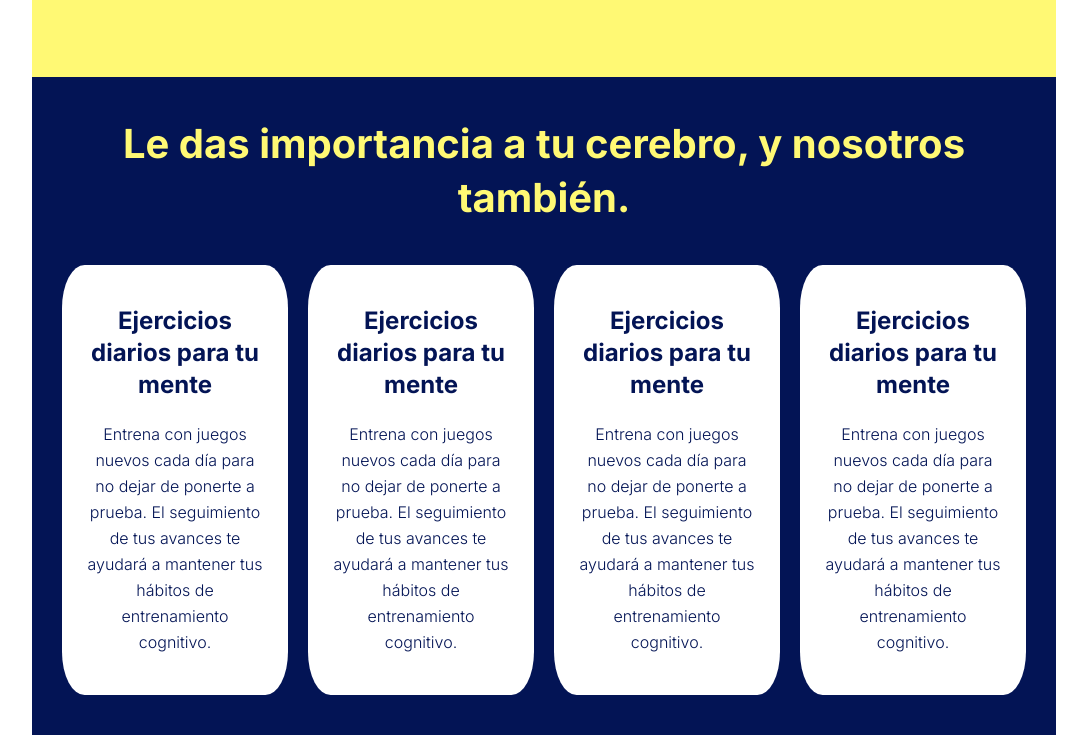
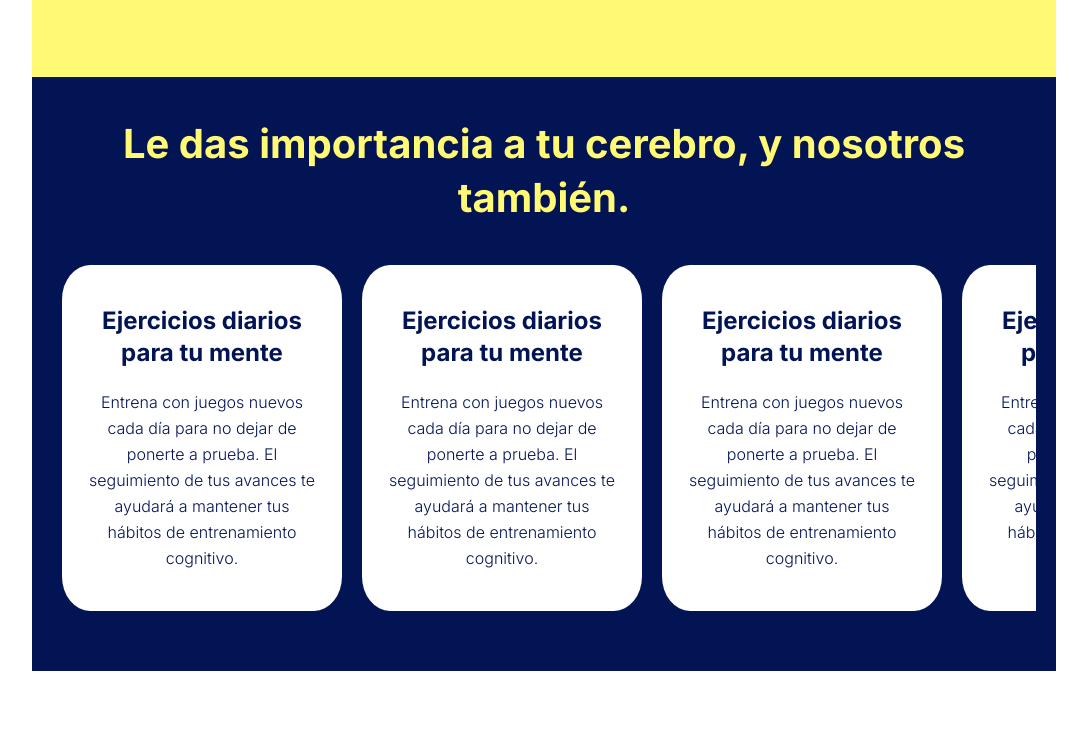
Before and after one commit to alexadictiva/workingGood, a plain HTML site: page index.html in a window 1280 px wide. Shown: the part 1722-2457 px from the top of the page, without its empty margins (96-1183 px from the left). After the commit the page ends 2393 px from the top, so only its background shows below. Drawn offline with Linux system fonts and the light colour scheme.

Commit message:
Estilizando la seccion Videgames con scroll horizontal

```diff
--- a/index.html
+++ b/index.html
@@ -126,39 +126,41 @@
         <section class="videogamesContainer">
           <div class="videogamesContent">
             <h2>Le das importancia a tu cerebro, y nosotros también.</h2>
-            <div class="videogamesCarousel">
-              <article class="videogameCard">
+            <div class="videogamesCarouselContainer">
+              <div class="videogamesCarouselContent">
+                <article class="card">
                   <h3>Ejercicios diarios para tu mente</h3>
                   <p>
-                  Entrena con juegos nuevos cada día para no dejar de ponerte a
-                  prueba. El seguimiento de tus avances te ayudará a mantener
-                  tus hábitos de entrenamiento cognitivo.
+                    Entrena con juegos nuevos cada día para no dejar de ponerte
+                    a prueba. El seguimiento de tus avances te ayudará a
+                    mantener tus hábitos de entrenamiento cognitivo.
                   </p>
                 </article>
-              <article class="videogameCard">
+                <article class="card">
                   <h3>Ejercicios diarios para tu mente</h3>
                   <p>
-                  Entrena con juegos nuevos cada día para no dejar de ponerte a
-                  prueba. El seguimiento de tus avances te ayudará a mantener
-                  tus hábitos de entrenamiento cognitivo.
+                    Entrena con juegos nuevos cada día para no dejar de ponerte
+                    a prueba. El seguimiento de tus avances te ayudará a
+                    mantener tus hábitos de entrenamiento cognitivo.
                   </p>
                 </article>
-              <article class="videogameCard">
+                <article class="card">
                   <h3>Ejercicios diarios para tu mente</h3>
                   <p>
-                  Entrena con juegos nuevos cada día para no dejar de ponerte a
-                  prueba. El seguimiento de tus avances te ayudará a mantener
-                  tus hábitos de entrenamiento cognitivo.
+                    Entrena con juegos nuevos cada día para no dejar de ponerte
+                    a prueba. El seguimiento de tus avances te ayudará a
+                    mantener tus hábitos de entrenamiento cognitivo.
                   </p>
                 </article>
-              <article class="videogameCard">
+                <article class="card">
                   <h3>Ejercicios diarios para tu mente</h3>
                   <p>
-                  Entrena con juegos nuevos cada día para no dejar de ponerte a
-                  prueba. El seguimiento de tus avances te ayudará a mantener
-                  tus hábitos de entrenamiento cognitivo.
+                    Entrena con juegos nuevos cada día para no dejar de ponerte
+                    a prueba. El seguimiento de tus avances te ayudará a
+                    mantener tus hábitos de entrenamiento cognitivo.
                   </p>
                 </article>
+              </div>
             </div>
           </div>
         </section>
--- a/sass/_videogames.scss
+++ b/sass/_videogames.scss
@@ -9,15 +9,32 @@
       text-align: center;
       margin-bottom: 40px;
     }
-    .videogamesCarousel {
+    .videogamesCarouselContainer {
       overflow-x: scroll;
-      display: flex;
-      flex-wrap: nowrap;
-      .videogameCard {
+      &::-webkit-scrollbar {
+        appearance: none;
+      }
+      &::-webkit-scrollbar:horizontal {
+        height: 10px;
+      }
+      &::-webkit-scrollbar-track:horizontal {
+        background-color: $grey;
+        border-radius: 10px;
+      }
+      &::-webkit-scrollbar-thumb {
+        background-color: $colorPrimary;
+        border-radius: 20px;
+        border: 1px solid $black;
+        box-shadow: 2px 2px 8px $white inset;
+      }
+      .videogamesCarouselContent {
+        display: inline-flex;
+        .card {
+          width: 280px;
           background-color: $white;
           border-radius: 10%;
           padding: 40px 25px;
-        margin: 0 10px;
+          margin: 0 10px 20px;
           h3 {
             color: $colorTertiary;
             text-align: center;
@@ -33,3 +50,4 @@
       }
     }
   }
+}
```
Also changed, not shown: css/style.css, 1 other file. Lines whose indentation alone changed are shown as unchanged.
